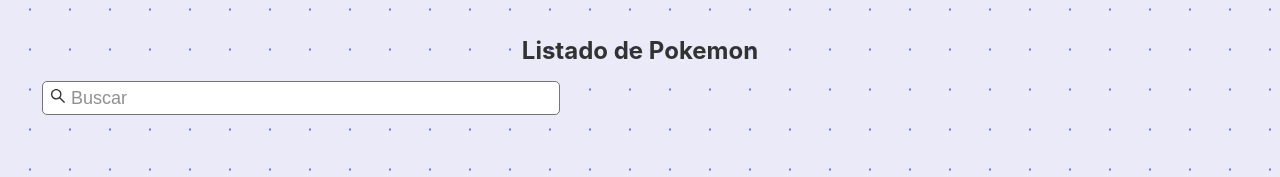
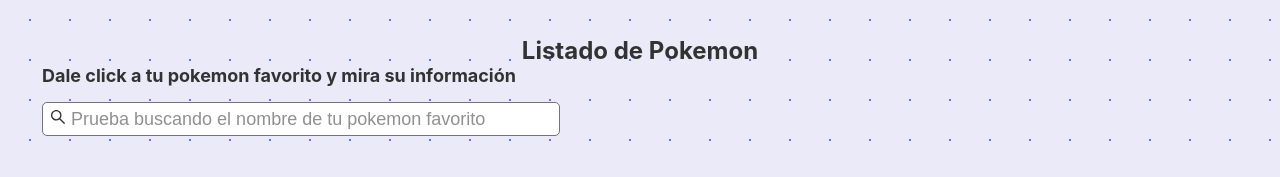
Before and after one commit to globank-challenge/dev-reactjs-f-debracamonte, a React (Create React App) app: page / in a window 1280 px wide. Shown: the top 177 px of the page. Built offline with nearby package versions, Linux system fonts and the light colour scheme; no server answers.

Commit message:
update Header

```diff
--- a/src/components/Header/index.tsx
+++ b/src/components/Header/index.tsx
@@ -4,8 +4,13 @@ import SearchBar from "../SearchBar";
 const Header = () => {
   return (
     <header className="header">
-      <h1 className="header__title">Listado de Pokemon</h1>
-      <SearchBar placeholder="Buscar" />
+      <div>
+        <h1 className="header__title">Listado de Pokemon</h1>
+        <h2 className="header__subtitle">
+          Dale click a tu pokemon favorito y mira su información
+        </h2>
+      </div>
+      <SearchBar placeholder="Prueba buscando el nombre de tu pokemon favorito" />
     </header>
   );
 };
```
